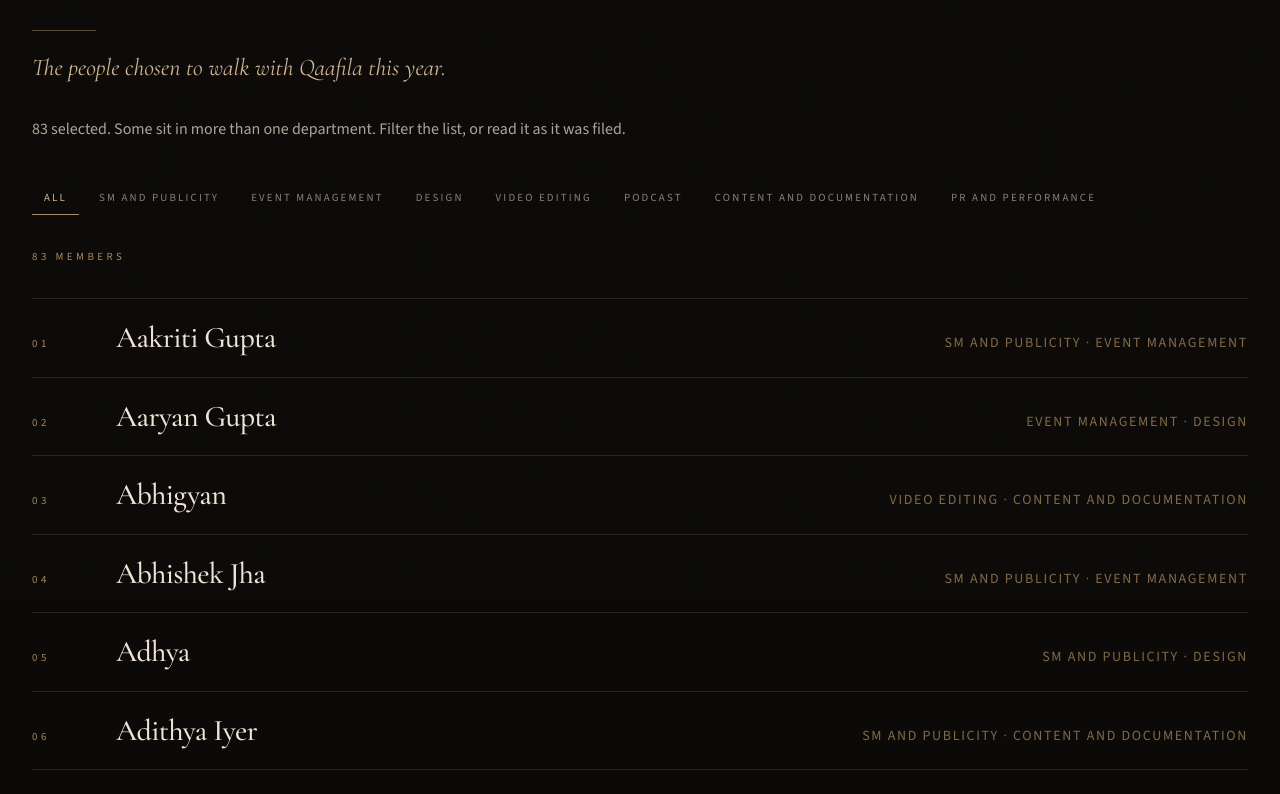
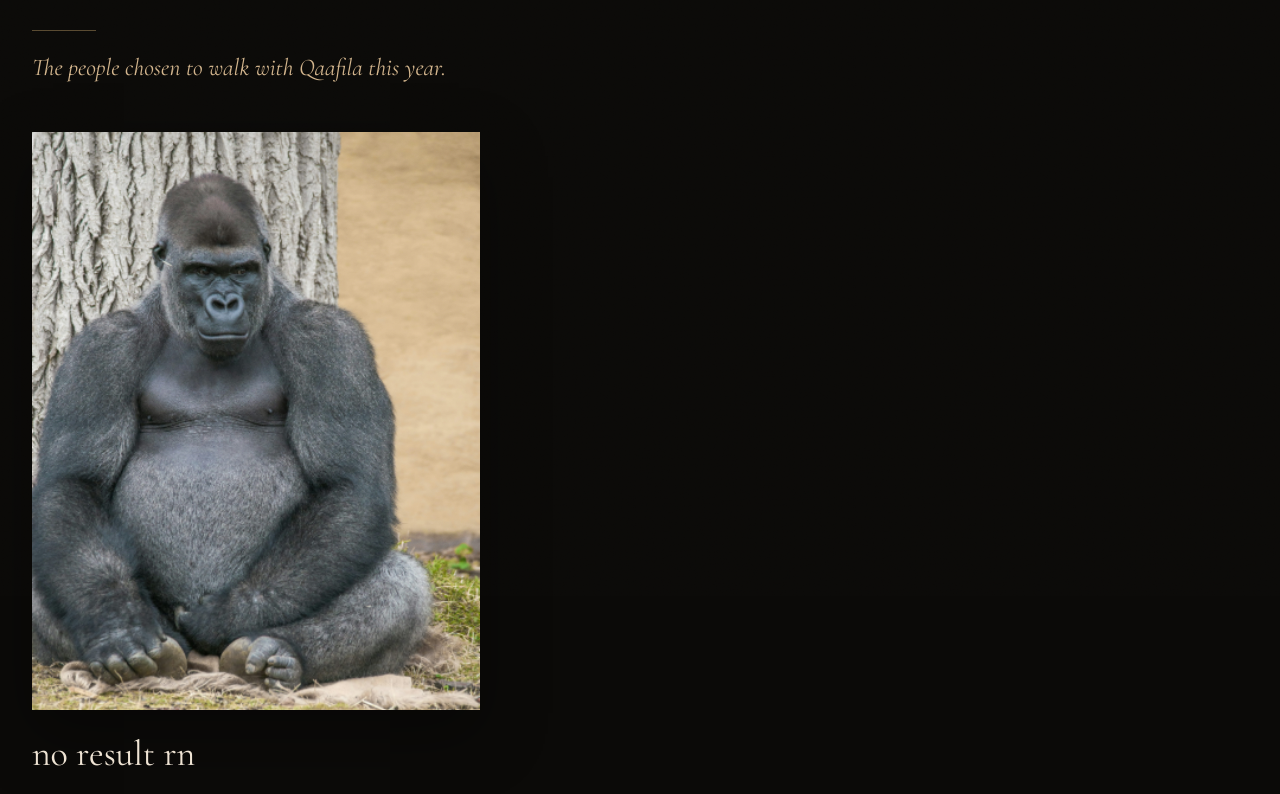
Before and after one commit to Faizaan-Alam/qaafila_bvp, a React (Vite) app: page /results in a window 1280 px wide. Shown: the part 204-998 px from the top of the page. Built offline with nearby package versions, Linux system fonts and the light colour scheme.

Commit message:
Hide selected members until results go out.

```diff
--- a/src/data/selectedMembers.js
+++ b/src/data/selectedMembers.js
@@ -1,4 +1,7 @@
 export const selectedYear = "2026-27";
+
+/** Flip to true to publish the selected-members roster again. */
+export const resultsPublished = false;
 
 export const selectedDepartments = [
   "All",
--- a/src/pages/Home.jsx
+++ b/src/pages/Home.jsx
@@ -98,8 +98,7 @@ export default function Home() {
             roman="IV"
           />
           <p className="mt-10 max-w-2xl text-cream/70 leading-relaxed">
-            Eighty-three people, across social media, events, design, video,
-            the podcast, content, and performance.
+            The selected list will be published here.
           </p>
           <div className="mt-10">
             <Button to="/results">See the selected members</Button>
--- a/src/pages/Results.jsx
+++ b/src/pages/Results.jsx
@@ -5,10 +5,12 @@ import SectionHeading from "../components/ui/SectionHeading";
 import FilterBar from "../components/ui/FilterBar";
 import SelectedRoster from "../components/results/SelectedRoster";
 import {
+  resultsPublished,
   selectedDepartments,
   selectedMembers,
   selectedYear,
 } from "../data/selectedMembers";
+import imgNoResult from "../assets/images/results/no-result.png";
 
 export default function Results() {
   const [department, setDepartment] = useState("All");
@@ -23,7 +25,7 @@ export default function Results() {
     <>
       <Seo
         title="Selected members"
-        description={`The selected members of Qaafila for ${selectedYear}. Eighty-three people, across every department.`}
+        description={`The selected members of Qaafila for ${selectedYear}.`}
         path="/results"
       />
       <PageShell>
@@ -32,6 +34,8 @@ export default function Results() {
           heading="Selected members"
           subtitle="The people chosen to walk with Qaafila this year."
         />
+        {resultsPublished ? (
+          <>
             <p className="mt-8 max-w-2xl text-cream/70 leading-relaxed">
               {selectedMembers.length} selected. Some sit in more than one
               department. Filter the list, or read it as it was filed.
@@ -52,6 +56,19 @@ export default function Results() {
             <div className="mt-8">
               <SelectedRoster members={filtered} />
             </div>
+          </>
+        ) : (
+          <div className="mt-12 max-w-md">
+            <img
+              src={imgNoResult}
+              alt="No result rn"
+              className="w-full h-auto paper-edge"
+            />
+            <p className="mt-6 font-display text-3xl md:text-4xl text-cream">
+              no result rn
+            </p>
+          </div>
+        )}
       </PageShell>
     </>
   );
```
Also changed, not shown: src/assets/images/results/no-result.png (added). Lines whose indentation alone changed are shown as unchanged.
